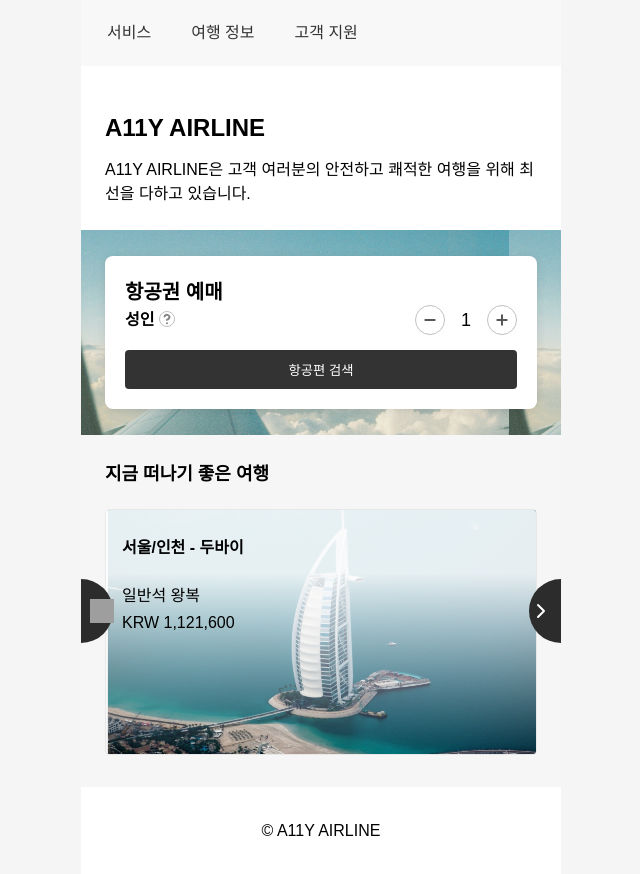
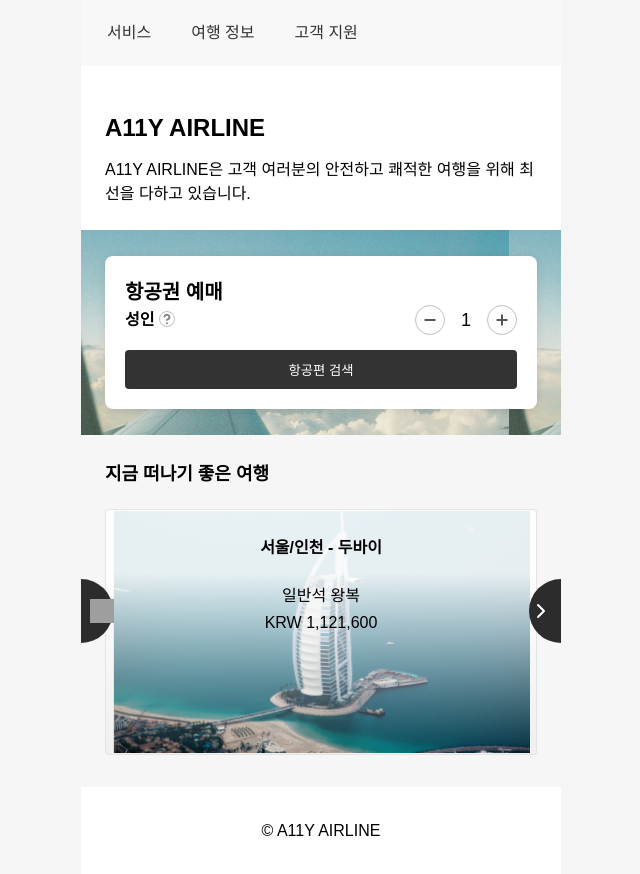
Before and after one commit to woowacourse/a11y-airline, a React (Vite) app: page / in a window 1280 px wide. Shown: the whole page, without its empty margins (319-959 px from the left). Built offline with nearby package versions, Linux system fonts and the light colour scheme; grey boxes are pictures that could not be loaded.

Commit message:
refactor: 캐러셀 div 태그 -> button 태그로 변경

```diff
--- a/src/components/TravelSection.tsx
+++ b/src/components/TravelSection.tsx
@@ -72,7 +72,7 @@ const TravelSection = () => {
           {`${travelOptions.length}개의 여행 상품 중 ${currentIndex + 1}번째 상품`}
         </span>
         {travelOptions.map((option, index) => (
-          <div
+          <button
             key={index}
             className={`${styles.card} ${index === currentIndex ? styles.cardActive : ''}`}
             onClick={() => handleCardClick(option.link)}
@@ -82,7 +82,6 @@ const TravelSection = () => {
                 handleCardClick(option.link);
               }
             }}
-            role="button"
             aria-label={getTravelInfo(option)}
           >
             <img
@@ -97,7 +96,7 @@ const TravelSection = () => {
               <p className={`${styles.cardType} body-text`}>{option.type}</p>
               <p className={`${styles.cardPrice} body-text`}>KRW {option.price.toLocaleString()}</p>
             </div>
-          </div>
+          </button>
         ))}
       </div>
       <button
```
